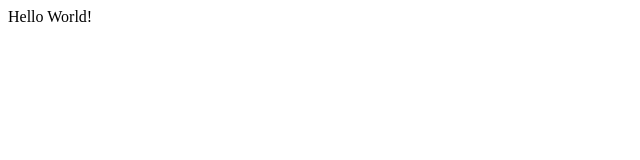
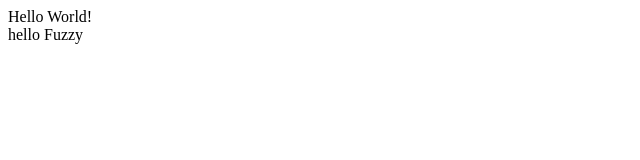
Before and after one commit to pengfei1993/Fuzzy, a plain HTML site: page index.html in a window 1280 px wide. Shown: the full height of the page, 0-640 px from the left. Drawn offline with Linux system fonts and the light colour scheme.

Commit message:
Update index.html

```diff
--- a/index.html
+++ b/index.html
@@ -1 +1,2 @@
 <div>Hello World!</div>
+<div>hello Fuzzy</div>
```
